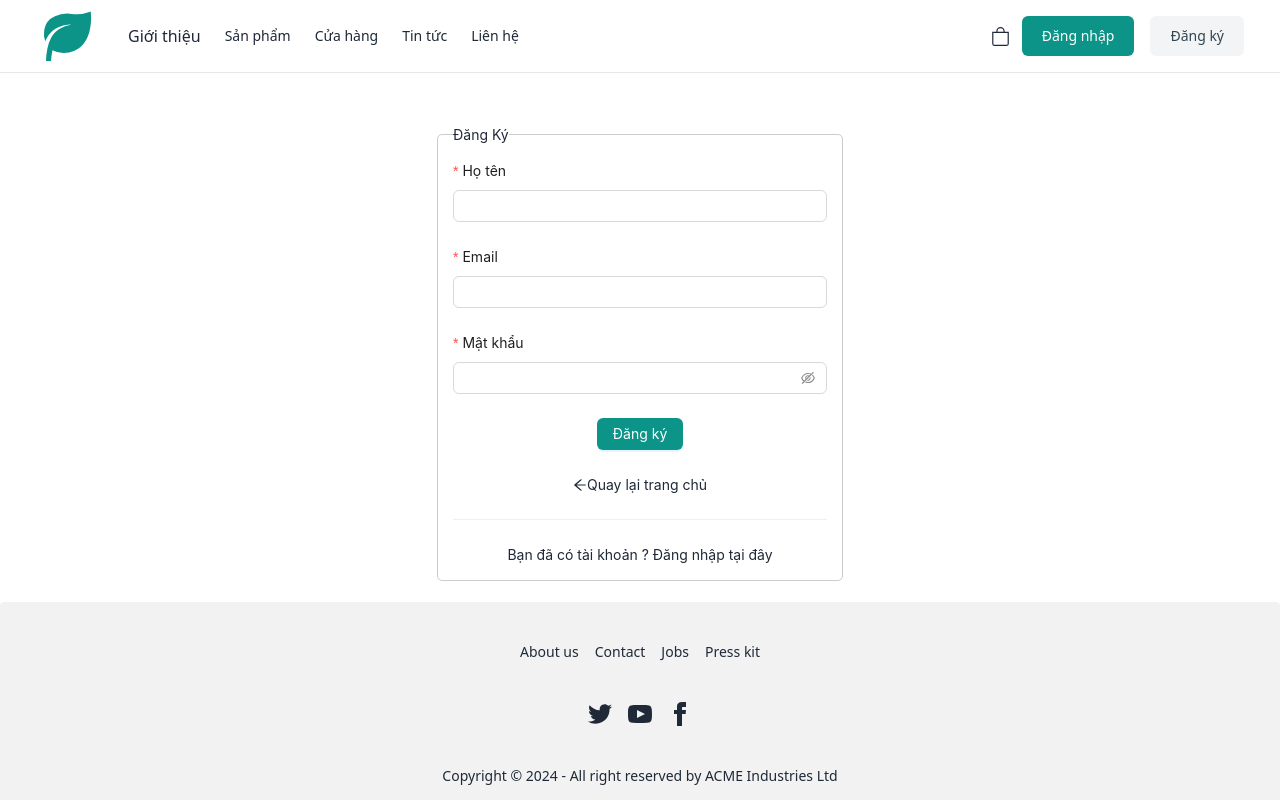
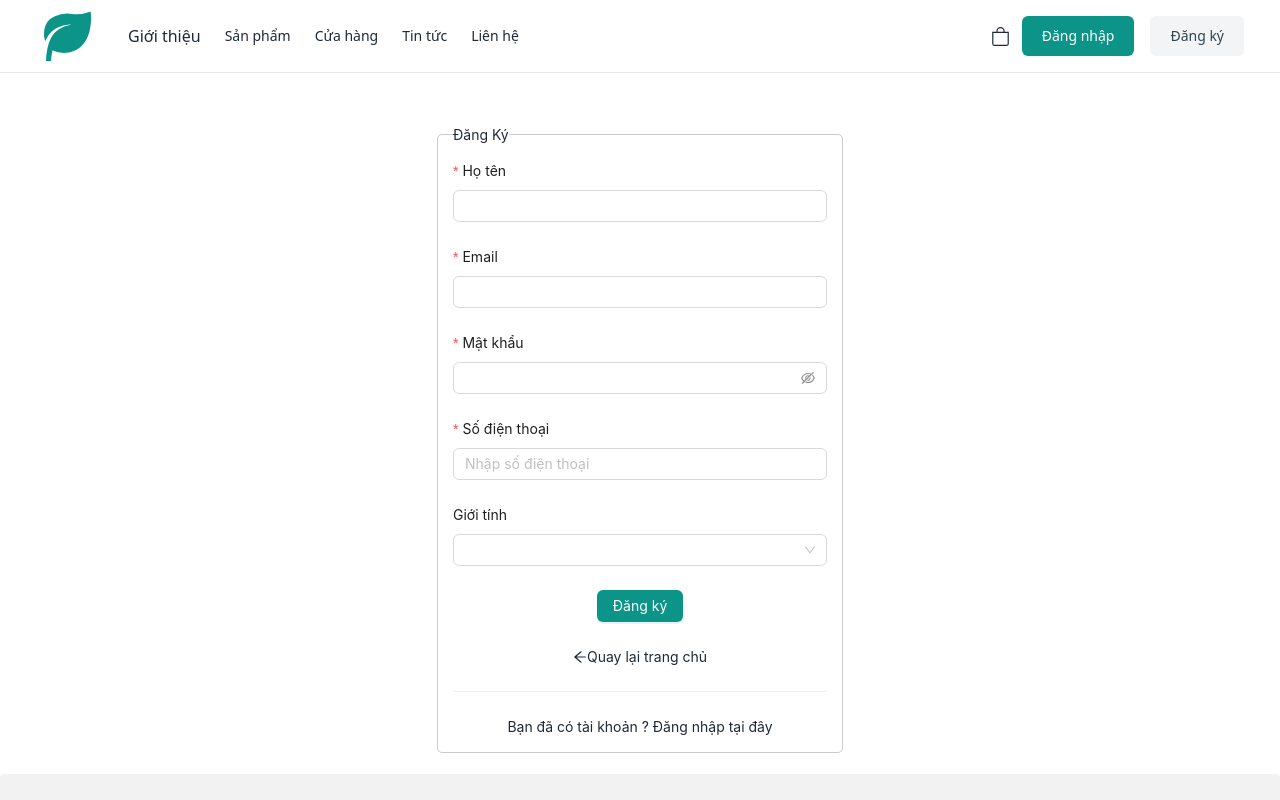
Before and after one commit to DaiNef163/FE-AI-Solutions-for-Plant-Disease-Recognition, a React (Vite) app: page /register in a window 1280 px wide. Shown: the top 800 px of the page. Built offline with nearby package versions, Linux system fonts and the light colour scheme.

Commit message:
fix header localStorage

```diff
--- a/src/App.jsx
+++ b/src/App.jsx
@@ -21,9 +21,12 @@ import Example from "./pages/TestPage";
 
 axios.defaults.baseURL = "http://localhost:8080/";
 axios.defaults.withCredentials = true;
+axios.defaults.headers.common['Authorization'] = `Bearer ${localStorage.getItem("access_token")}`;
+
 
 
 function App() {
+
   return (
     <UserContextProvider>
       <Routes>
--- a/src/components/context/auth.context.jsx
+++ b/src/components/context/auth.context.jsx
@@ -1,43 +1,72 @@
 import { createContext, useEffect, useState } from "react";
 import axios from "axios";
 
-// Tạo Context
 export const UserContext = createContext({});
 
-// Tạo Provider
 export function UserContextProvider({ children }) {
   const [user, setUser] = useState(null);
   const [ready, setReady] = useState(false);
-  const [isAuthenticated, setIsAuthenticated] = useState(false); // Thêm trạng thái xác thực
+  const [isAuthenticated, setIsAuthenticated] = useState(false);
 
+  // useEffect(() => {
+  //   const token = localStorage.getItem("access_token");
+  //   if (token) {
+  //     axios
+  //       .get("/", {
+  //         headers: {
+  //           Authorization: `Bearer ${token}`,
+  //         },
+  //       })
+  //       .then(({ data }) => {
+  //         setUser(data);
+  //         setIsAuthenticated(true);
+  //         setReady(true);
+  //       })
+  //       .catch((error) => {
+  //         console.error("Error fetching profile:", error);
+  //         setUser(null);
+  //         setIsAuthenticated(false);
+  //         setReady(true);
+  //       });
+  //   } else {
+  //     setReady(true);
+  //   }
+  // }, []);
   useEffect(() => {
     const token = localStorage.getItem("access_token");
+    const storedUser = JSON.parse(localStorage.getItem("user"));
+
     if (token) {
-      // Gọi API để lấy thông tin người dùng dựa trên token
+      if (storedUser) {
+        setUser(storedUser);
+        setIsAuthenticated(true);
+        setReady(true);
+      } else {
         axios
-        .get('/', {
-          headers: {
-            Authorization: `Bearer ${token}`
-          }
+          .get("/", {
+            headers: { Authorization: `Bearer ${token}` },
           })
           .then(({ data }) => {
             setUser(data);
-          setIsAuthenticated(true); // Đánh dấu người dùng là đã xác thực
+            setIsAuthenticated(true);
             setReady(true);
           })
           .catch((error) => {
             console.error("Error fetching profile:", error);
             setUser(null);
-          setIsAuthenticated(false); // Đánh dấu người dùng là chưa xác thực
+            setIsAuthenticated(false);
             setReady(true);
           });
+      }
     } else {
       setReady(true);
     }
   }, []);
 
   return (
-    <UserContext.Provider value={{ user, setUser, ready, isAuthenticated, setIsAuthenticated }}>
+    <UserContext.Provider
+      value={{ user, setUser, ready, isAuthenticated, setIsAuthenticated }}
+    >
       {children}
     </UserContext.Provider>
   );
--- a/src/components/layout/header.jsx
+++ b/src/components/layout/header.jsx
@@ -17,6 +17,9 @@ const Header = () => {
     setIsAuthenticated(false);
     navigate("/");
   };
+  console.log("check user?.name", user?.name);
+  console.log("check localStorage.getItem(user)", localStorage.getItem("user"));
+  console.log("Stored user:", localStorage.getItem("user"));
 
   return (
     <div className="w-full relative border-b p-1">
@@ -80,6 +83,7 @@ const Header = () => {
               >
                 <BsBag fontSize={19} />
               </span>
+
               {isAuthenticated ? (
                 <div className="sm:flex sm:gap-4">
                   <Link
--- a/src/components/profileUser.jsx
+++ b/src/components/profileUser.jsx
@@ -1,7 +1,17 @@
 import React from "react";
 
 const ProfileUser = () => {
-  return <div><p>profile</p></div>;
+  return (
+    <div>
+      <div className="w-4/5 mx-auto">
+        {" "}
+        <div className="flex gap-1">
+          <div className="box1 w-1/4 bg-slate-400 ">box1</div>
+          <div className="box2 w-3/4 bg-amber-600"> box2</div>
+        </div>
+      </div>
+    </div>
+  );
 };
 
-export default ProfileUser
+export default ProfileUser;
--- a/src/pages/register.jsx
+++ b/src/pages/register.jsx
@@ -8,6 +8,7 @@ import {
   Input,
   notification,
   Row,
+  Select,
 } from "antd";
 import { createUserApi } from "../util/api";
 import { Link, useNavigate } from "react-router-dom";
@@ -16,8 +17,8 @@ import { ArrowLeftOutlined } from "@ant-design/icons";
 const Register = () => {
   const navigate = useNavigate();
   const onFinish = async (values) => {
-    const { name, email, password } = values;
-    const res = await createUserApi(name, email, password);
+    const { name, email, password,phone,gender } = values;
+    const res = await createUserApi(name, email, password,phone,gender);
     if (res) {
       notification.success({
         message: "CREATE USER",
@@ -26,8 +27,8 @@ const Register = () => {
       navigate("/login");
     } else {
       notification.error({
-        message: "CREATE USER",
-        description: "ERROR",
+        message: "TẠO TÀI KHOẢN KHÔNG THÀNH CÔNG",
+        description: "Email đã tồn tại hoặc không hợp lệ",
       });
     }
 
@@ -91,7 +92,33 @@ const Register = () => {
             >
               <Input.Password />
             </Form.Item>
+            <Form.Item
+              label="Số điện thoại"
+              name="phone"
+              rules={[
+                {
+                  required: true,
+                  message: "Vui lòng nhập số điện thoại!",
+                },
+                {
+                  pattern: /^[0-9]{10,11}$/,
+                  message:
+                    "Số điện thoại không hợp lệ! Vui lòng nhập từ 10 đến 11 chữ số.",
+                },
+              ]}
+            >
+              <Input placeholder="Nhập số điện thoại" />
+            </Form.Item>
 
+            <Form.Item
+            label="Giới tính"
+            name="gender">
+              <Select>
+                <Select.Option value="male">Nam</Select.Option>
+                <Select.Option value="female">Nữ</Select.Option>
+                <Select.Option value="other">Khác</Select.Option>
+              </Select>
+            </Form.Item>
             <Form.Item className="flex justify-center items-center ">
               <Button className="bg-primary" type="primary" htmlType="submit">
                 Đăng ký
--- a/src/util/api.js
+++ b/src/util/api.js
@@ -1,14 +1,22 @@
 import axios from "./axios.customize";
 
-const createUserApi = (name, email, password) => {
-  const URL_API = "/register";
-  const data = {
-    name,
-    email,
-    password,
-  };
-  return axios.post(URL_API, data);
+const createUserApi = async (name, email, password, phone, gender) => {
+  try {
+    const response = await axios.post('/register', {
+      name,
+      email,
+      password,
+      gender,
+      phone,
+    });
+    console.log("Response từ server:", response.data); // In ra phản hồi để kiểm tra
+    return response.data;
+  } catch (error) {
+    console.error("Lỗi khi tạo người dùng:", error);
+    return { success: false, message: "Lỗi kết nối với server." };
+  }
 };
+
 
 const loginApi = async (email, password) => {
   const URL_API = "/login";
@@ -17,6 +25,7 @@ const loginApi = async (email, password) => {
   try {
     const response = await axios.post(URL_API, data);
     const { access_token, user } = response.data;
+    console.log("Login API Response:", response.data);
 
     localStorage.setItem("access_token", access_token);
     localStorage.setItem("user", JSON.stringify(user));
```
Lines whose indentation alone changed are shown as unchanged.
